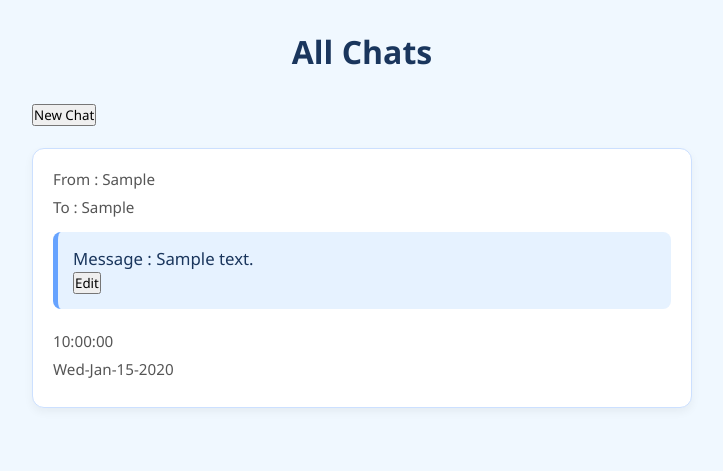
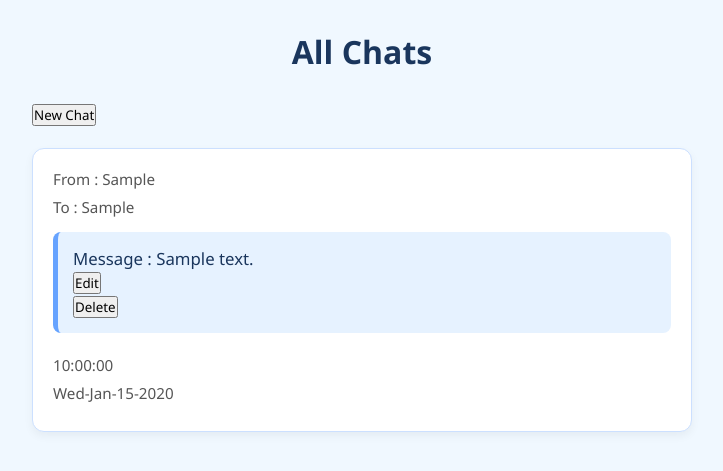
Before and after one commit to AquillaRival/Backend, a Node server app: page /chats in a window 1280 px wide. Shown: the top 471 px of the page, without its empty margins (278-1001 px from the left). Run offline with Node 20, Linux system fonts and the light colour scheme; tables that the repository leaves empty hold one stand-in row (values such as "Sample post"); some libraries are stand-ins or nearby versions.

Commit message:
Added Delete Route

```diff
--- a/Database-Learning/MongoDB_with_Express/index.js
+++ b/Database-Learning/MongoDB_with_Express/index.js
@@ -77,6 +77,14 @@ app.put("/chats/:id", async (req, res) => {
   res.redirect("/chats");
 });
 
+// Destroy Route
+app.delete("/chats/:id", async (req, res) => {
+  let { id } = req.params;
+  let deletedChat = await Chat.findByIdAndDelete(id);
+  console.log(deletedChat);
+  res.redirect("/chats");
+});
+
 // Root Route
 app.get("/", (req, res) => {
   res.send("root is working!!!");
--- a/Database-Learning/MongoDB_with_Express/views/index.ejs
+++ b/Database-Learning/MongoDB_with_Express/views/index.ejs
@@ -27,6 +27,9 @@
           <form method="GET" action="chats/<%= chat._id %>/edit">
             <button>Edit</button>
           </form>
+          <form method="POST" action="chats/<%= chat._id %>?_method=DELETE">
+            <button>Delete</button>
+          </form>
         </div>
       </div>
       <hr />
```
